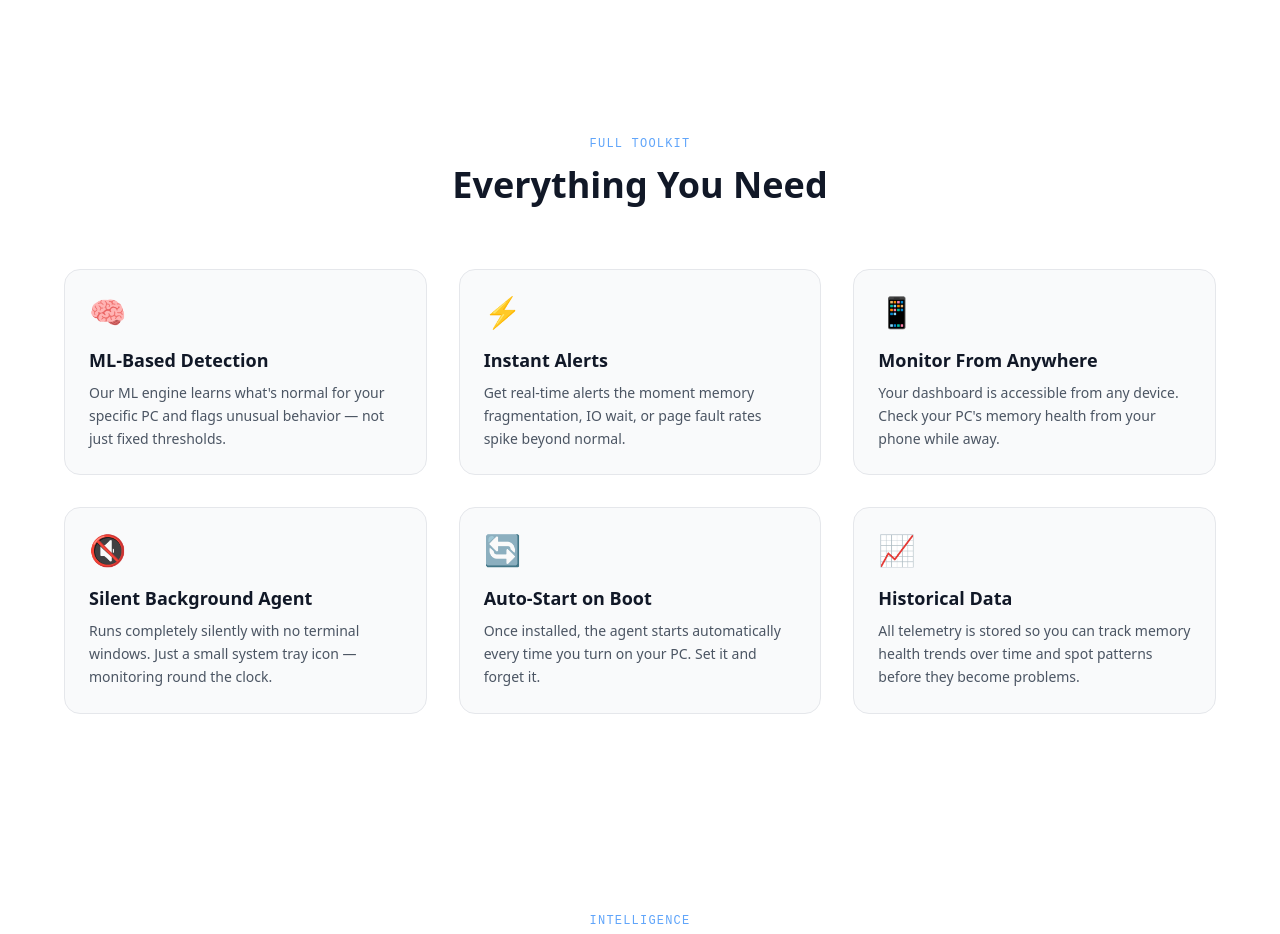
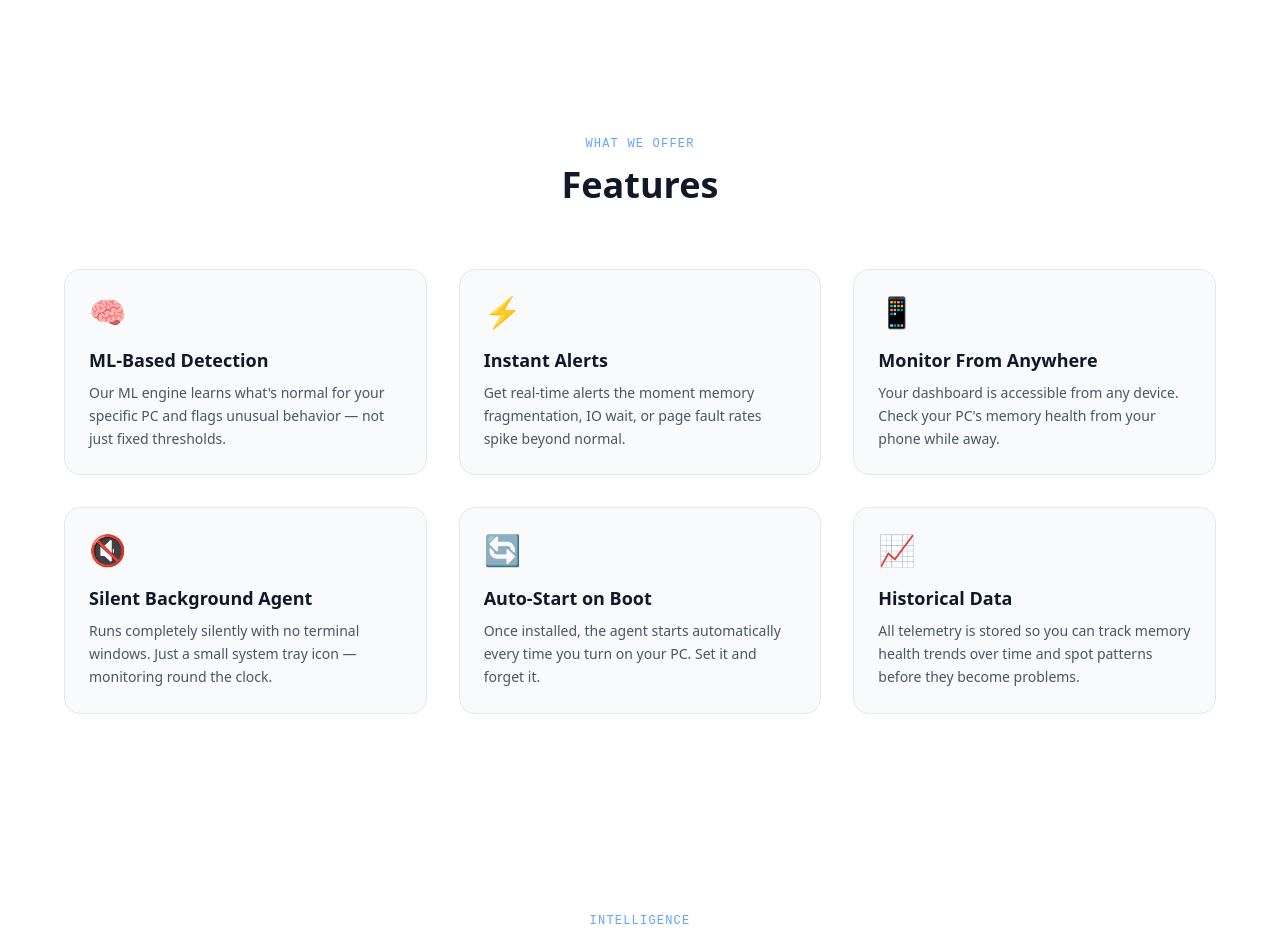
Before and after one commit to Chhavii2712/memvigo, a Next.js app: page /home in a window 1280 px wide. Shown: the part 1420-2354 px from the top of the page. Built offline with nearby package versions, Linux system fonts and the light colour scheme.

Commit message:
minor fixing

```diff
--- a/src/app/home/page.jsx
+++ b/src/app/home/page.jsx
@@ -116,9 +116,8 @@ export default function HomePage() {
       <section id="features" className="px-6 py-24">
         <div className="max-w-6xl mx-auto">
           <div className="text-center mb-16">
-            <span className="text-xs font-mono text-blue-400 tracking-widest uppercase">Full Toolkit</span>
-            <h2 className="text-4xl font-bold mt-3">Everything You Need</h2>
-          </div>
+            <span className="text-xs font-mono text-blue-400 tracking-widest uppercase">What We Offer</span>
+            <h2 className="text-4xl font-bold mt-3">Features</h2>          </div>
 
           <div className="grid md:grid-cols-3 gap-8">
             {[
```
